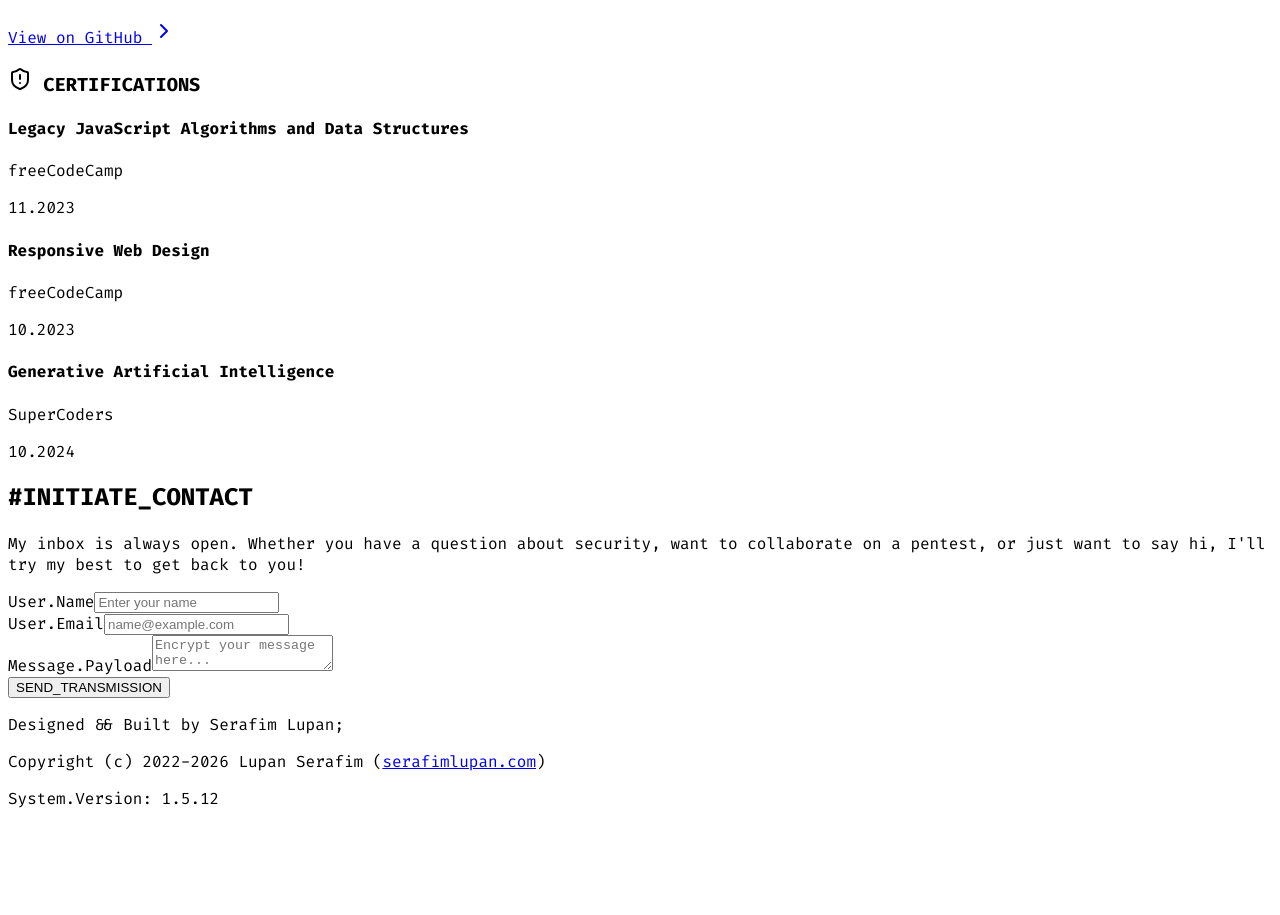
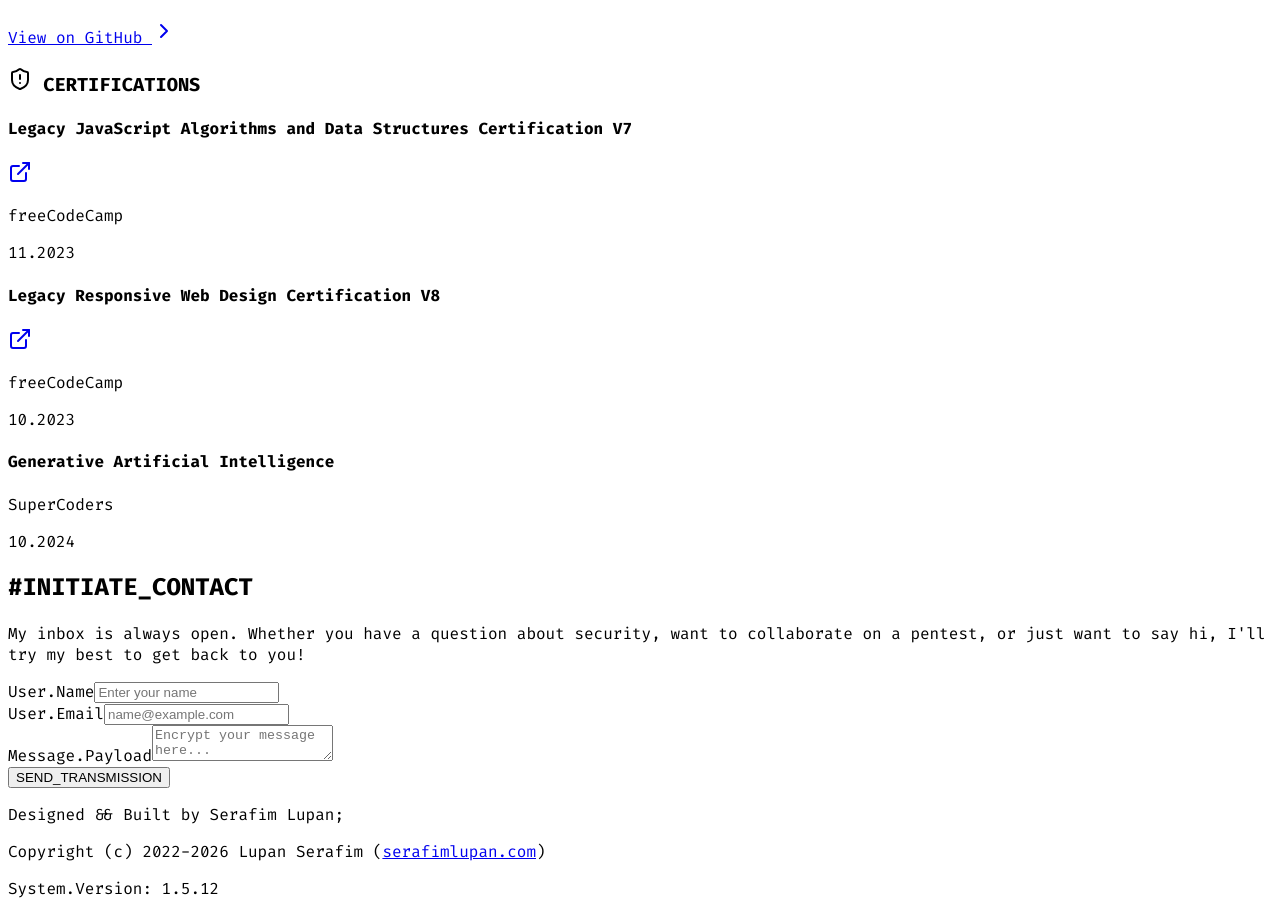
Before and after one commit to SerafimLupan/Serafim_Lupan-v2, a React (Vite) app in the folder client/: page / in a window 1280 px wide. Shown: the part 4550-5465 px from the top of the page. Before the commit the page ends 5375 px from the top, so only its background shows below. Built offline with nearby package versions, Linux system fonts and the light colour scheme; a web font is replaced by a local one.

Commit message:
backup 2026.09.16 08:30 PM

```diff
--- a/client/src/data.ts
+++ b/client/src/data.ts
@@ -184,12 +184,14 @@ P"Ybmmd"   \`Mbmmd' .JMML.   \`Moo9^Yo..JMML.  .JMML..JMML  JMML  JMML.    .JMMm
 
   certifications: [
     {
-      name: "Legacy JavaScript Algorithms and Data Structures",
+      name: "Legacy JavaScript Algorithms and Data Structures Certification V7",
+      url: "https://www.freecodecamp.org/certification/serafim_lupan/javascript-algorithms-and-data-structures",
       date: "11.2023",
       issuer: "freeCodeCamp"
     },
     {
-      name: "Responsive Web Design",
+      name: "Legacy Responsive Web Design Certification V8",
+      url: "https://www.freecodecamp.org/certification/serafim_lupan/responsive-web-design",
       date: "10.2023",
       issuer: "freeCodeCamp"
     },
--- a/client/src/pages/Home.tsx
+++ b/client/src/pages/Home.tsx
@@ -325,12 +325,25 @@ const onSubmit = async (data: z.infer<typeof insertContactMessageSchema>) => {
             </h3>
             <div className="grid grid-cols-1 md:grid-cols-2 gap-6">
               {siteData.certifications.map((cert, idx) => (
-                <Card key={idx} delay={idx * 0.1} className="flex items-center justify-between">
+                <Card key={idx} delay={idx * 0.1} className="flex items-center justify-between p-4">
                   <div>
-                    <h4 className="text-lg font-bold text-white">{cert.name}</h4>
+                    <div className="flex items-center gap-2">
+                      <h4 className="text-lg font-bold text-white">{cert.name}</h4>
+                      {cert.url && (
+                        <a
+                          href={cert.url}
+                          target="_blank"
+                          rel="noopener noreferrer"
+                          className="text-gray-400 hover:text-primary transition-colors"
+                          title="Verify Credential"
+                        >
+                          <ExternalLink className="h-4 w-4" />
+                        </a>
+                      )}
+                    </div>
                     <p className="text-sm text-gray-500">{cert.issuer}</p>
                   </div>
-                  <span className="text-primary font-mono text-sm border border-primary/30 px-3 py-1">
+                  <span className="text-primary font-mono text-sm border border-primary/30 px-3 py-1 shrink-0 ml-4">
                     {cert.date}
                   </span>
                 </Card>
```
